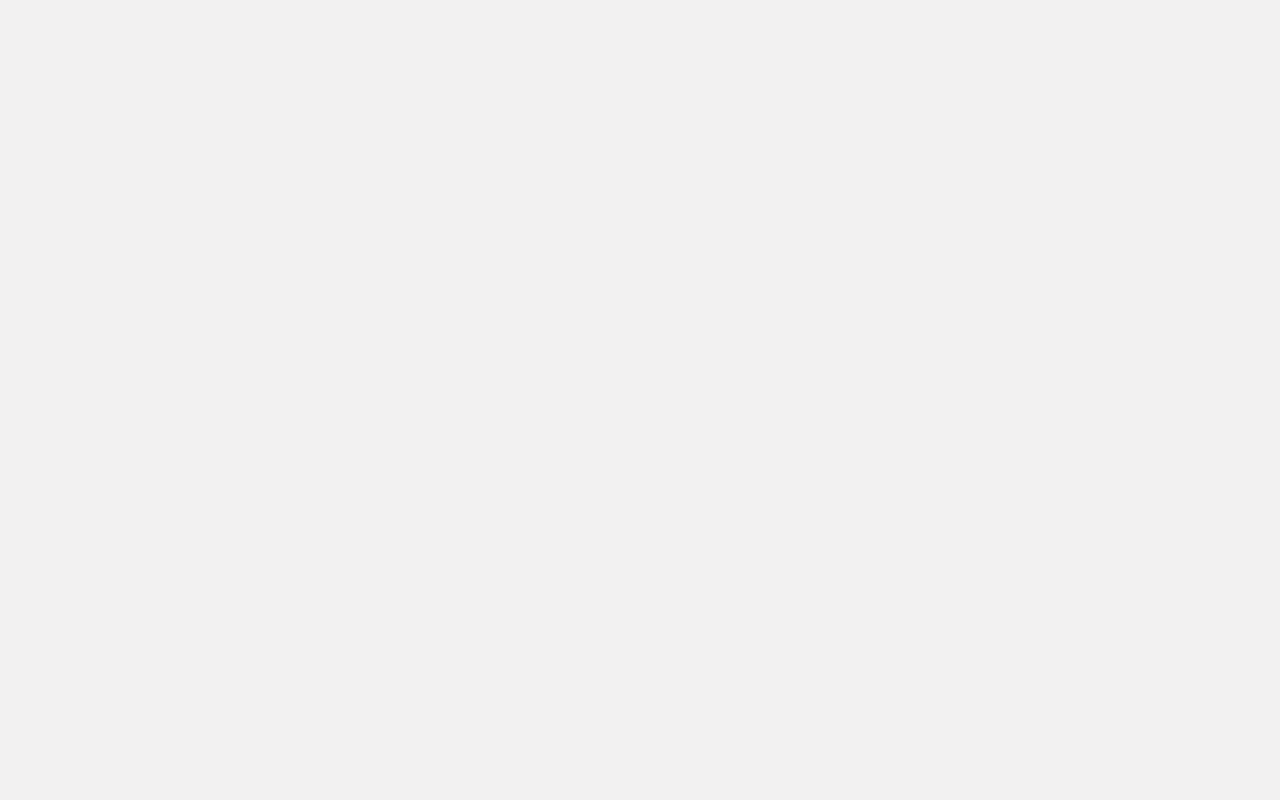
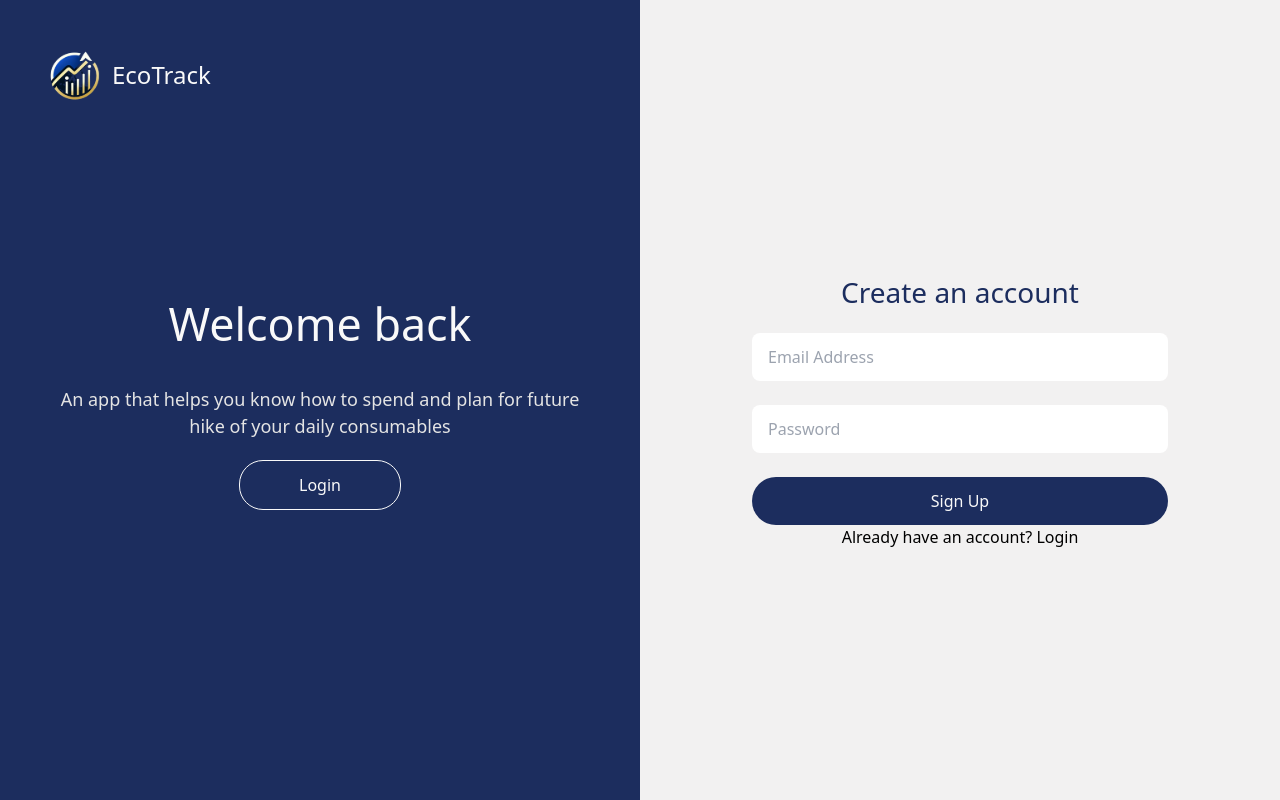
Before and after one commit to Abdulsamad-22/EcoTrack-fintech, a React (Vite) app in the folder ecoTrack/: page /logOut in a window 1280 px wide. Before the commit this address had no page. Built offline with nearby package versions, Linux system fonts and the light colour scheme; no server answers.

Commit message:
authentication set up and sign up UI implementation

```diff
--- a/ecoTrack/package.json
+++ b/ecoTrack/package.json
@@ -11,6 +11,7 @@
   "dependencies": {
     "axios": "^1.9.0",
     "chart.js": "^4.4.8",
+    "firebase": "^11.8.1",
     "react": "^18.2.0",
     "react-chartjs-2": "^5.3.0",
     "react-dom": "^18.2.0",
--- a/ecoTrack/src/App.jsx
+++ b/ecoTrack/src/App.jsx
@@ -4,6 +4,7 @@ import Budget from "./pages/Budget";
 import { BrowserRouter, Routes, Route } from "react-router-dom";
 import Dashboard from "./pages/Dashboard";
 import Tracking from "./pages/Tracking";
+import SignUp from "./pages/SignUp";
 
 function App() {
   return (
@@ -13,6 +14,8 @@ function App() {
         <Route path="/budget" element={<Budget />} />
 
         <Route path="/tracking" element={<Tracking />} />
+
+        <Route path="/logOut" element={<SignUp />} />
       </Routes>
     </BrowserRouter>
   );
--- /dev/null
+++ b/ecoTrack/src/Auth/SIgnUpForm.jsx
@@ -0,0 +1,47 @@
+import { signUp } from "./useAuth";
+import { useState } from "react";
+import styles from "../../styles/authStyles/signUpForm.module.css";
+
+export default function SignUpForm() {
+  const [email, setEmail] = useState("");
+  const [password, setPassword] = useState("");
+  const [msg, setMsg] = useState("");
+
+  async function handleSubmit(e) {
+    e.preventDefault();
+    try {
+      await signUp(email, password);
+      setMsg("Account created!");
+    } catch (error) {
+      setMsg(error.message);
+    }
+  }
+  return (
+    <form onSubmit={handleSubmit} className={styles.signUpForm}>
+      <h1 className={styles.headerText}>Create an account</h1>
+      <input
+        className={styles.emailInput}
+        value={email}
+        onChange={(e) => setEmail(e.target.value)}
+        type="email"
+        placeholder="Email Address"
+      />
+      <br />
+      <input
+        className={styles.password}
+        value={password}
+        onChange={(e) => setPassword(e.target.value)}
+        type="password"
+        placeholder="Password"
+      />
+      <br />
+      <button className={styles.signUpBtn} type="submit">
+        Sign Up
+      </button>
+      <p>
+        Already have an account? <a>Login</a>
+      </p>
+      <p>{msg}</p>
+    </form>
+  );
+}
--- /dev/null
+++ b/ecoTrack/src/Auth/WelcomeBackScreen.jsx
@@ -0,0 +1,20 @@
+import styles from "../../styles/authStyles/welcomeBack.module.css";
+export default function WelcomeBackScreen() {
+  return (
+    <div className={styles.frame}>
+      <div className={styles.logo}>
+        <img src="/images/logo.svg" alt="logo" />
+        EcoTrack
+      </div>
+
+      <div className={styles.textContainer}>
+        <h1 className={styles.headerText}>Welcome back</h1>
+        <p className={styles.subHeader}>
+          An app that helps you know how to spend and plan for future hike of
+          your daily consumables
+        </p>
+        <button className={styles.loginBtn}>Login</button>
+      </div>
+    </div>
+  );
+}
--- /dev/null
+++ b/ecoTrack/src/Auth/firebase.js
@@ -0,0 +1,18 @@
+import { initializeApp } from "firebase/app";
+import { getAnalytics } from "firebase/analytics";
+import { getAuth } from "firebase/auth";
+
+const firebaseConfig = {
+  apiKey: import.meta.env.VITE_FIREBASE_API_KEY,
+  authDomain: import.meta.env.VITE_FIREBASE_AUTH_DOMAIN,
+  projectId: import.meta.env.VITE_FIREBASE_PROJECT_ID,
+  storageBucket: import.meta.env.VITE_FIREBASE_STORAGE_BUCKET,
+  messagingSenderId: import.meta.env.VITE_FIREBASE_MESSAGING_SENDER_ID,
+  appId: import.meta.env.VITE_FIREBASE_APP_ID,
+  measurementId: import.meta.env.VITE_MEASUREMENT_ID,
+};
+
+// Initialize Firebase
+const app = initializeApp(firebaseConfig);
+const analytics = getAnalytics(app);
+export const auth = getAuth(app);
--- /dev/null
+++ b/ecoTrack/src/Auth/useAuth.js
@@ -0,0 +1,13 @@
+import {
+  createUserWithEmailAndPassword,
+  signInWithEmailAndPassword,
+} from "firebase/auth";
+import { auth } from "./firebase";
+
+export async function signUp(email, password) {
+  return await createUserWithEmailAndPassword(auth, email, password);
+}
+
+export async function login(email, password) {
+  return await signInWithEmailAndPassword(auth, email, password);
+}
--- a/ecoTrack/src/components/utils/SideBar.jsx
+++ b/ecoTrack/src/components/utils/SideBar.jsx
@@ -58,6 +58,7 @@ export default function SideBar() {
     {
       id: 8,
       icon: "/images/SignOut.svg",
+      path: "/logOut",
       label: "Log Out",
       toolTip: "Log Out",
     },
@@ -122,8 +123,9 @@ export default function SideBar() {
         <div className={styles.bottomContainer}>
           {navItems.map((item) =>
             item.id > 5 ? (
-              <div
+              <Link
                 key={item.id}
+                to={item.path}
                 className={styles.navIcons}
                 onClick={() => handleClick(item.id)}
               >
@@ -139,7 +141,7 @@ export default function SideBar() {
                   />
                   {expanded && <p>{item.label}</p>}
                 </div>
-              </div>
+              </Link>
             ) : (
               ""
             )
--- a/ecoTrack/src/pages/Budget.jsx
+++ b/ecoTrack/src/pages/Budget.jsx
@@ -1,4 +1,4 @@
-import { Link } from "react-router-dom";
+// import { Link } from "react-router-dom";
 import TopBar from "../components/utils/TopBar";
 import OuterContainer from "../components/dashboardUno/OuterContainer";
 // import Dashboard from "./Dashboard";
--- /dev/null
+++ b/ecoTrack/src/pages/SignUp.jsx
@@ -0,0 +1,11 @@
+import SignUpForm from "../Auth/SIgnUpForm";
+import WelcomeBackScreen from "../Auth/WelcomeBackScreen";
+
+export default function signUp() {
+  return (
+    <div style={{ display: "flex", height: "100vh" }}>
+      <WelcomeBackScreen />
+      <SignUpForm />
+    </div>
+  );
+}
--- /dev/null
+++ b/ecoTrack/styles/authStyles/signUpForm.module.css
@@ -0,0 +1,34 @@
+form {
+  /* background-color: black; */
+  display: flex;
+  flex-direction: column;
+  align-items: center;
+  justify-content: center;
+  width: 50%;
+  height: 100vh;
+}
+
+.headerText {
+  font-size: 1.75rem;
+  font-weight: 400;
+  color: #1c2d5e;
+  margin: 20px 0;
+}
+
+.emailInput,
+.password {
+  /* margin-bottom: 12px; */
+  padding: 0.75rem 1rem;
+  width: 65%;
+  border-radius: 8px;
+  border: none;
+  outline: none;
+}
+
+.signUpBtn {
+  color: #f9f9f9;
+  background-color: #1c2d5e;
+  width: 65%;
+  padding: 0.75rem;
+  border-radius: 24px;
+}
--- /dev/null
+++ b/ecoTrack/styles/authStyles/welcomeBack.module.css
@@ -0,0 +1,46 @@
+.frame {
+  display: flex;
+  flex-direction: column;
+  justify-content: center;
+  background-color: #1c2d5e;
+  width: 50%;
+  padding: 0 50px;
+}
+
+.logo {
+  display: flex;
+  align-items: center;
+  gap: 0.75rem;
+  font-size: 1.5rem;
+  font-weight: 400;
+  color: #f9f9f9;
+  position: fixed;
+  top: 50px;
+  left: 50px;
+}
+
+.textContainer {
+  text-align: center;
+  padding: 0 rem;
+}
+
+.headerText {
+  font-size: 2.8rem;
+  color: #f9f9f9;
+  margin-bottom: 1.75rem;
+}
+
+.subHeader {
+  font-size: 1.125rem;
+  font-weight: 400;
+  color: #e4e4e4;
+}
+
+.loginBtn {
+  padding: 0.75rem 1rem;
+  border: 1px solid #f9f9f9;
+  border-radius: 24px;
+  color: #f9f9f9;
+  width: 30%;
+  margin-top: 20px;
+}
```
Also changed, not shown: 2 other files (tests, documents, lock files or other folders).
